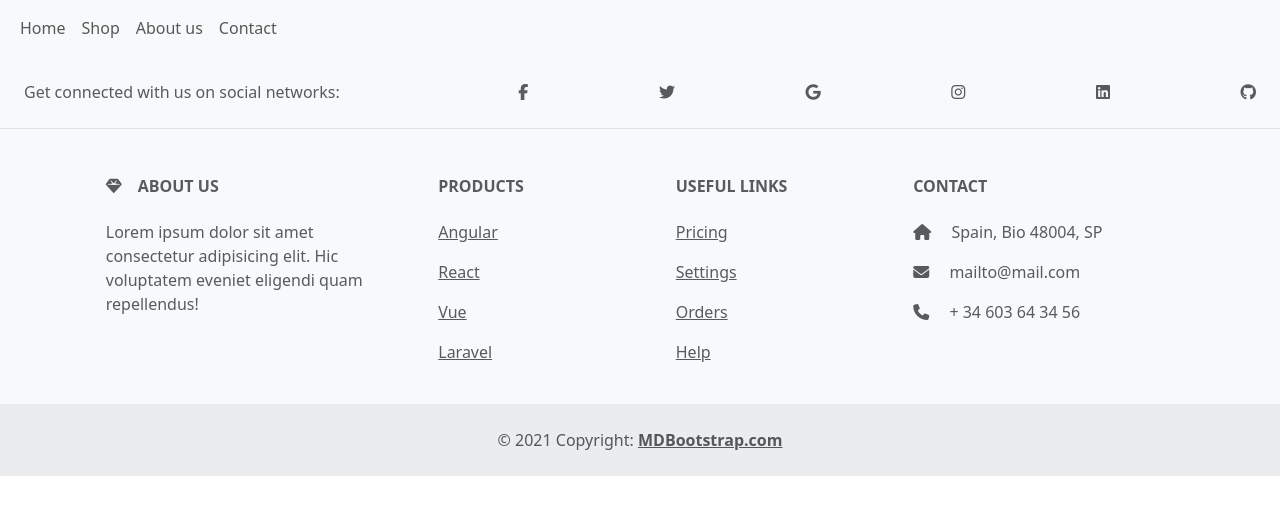
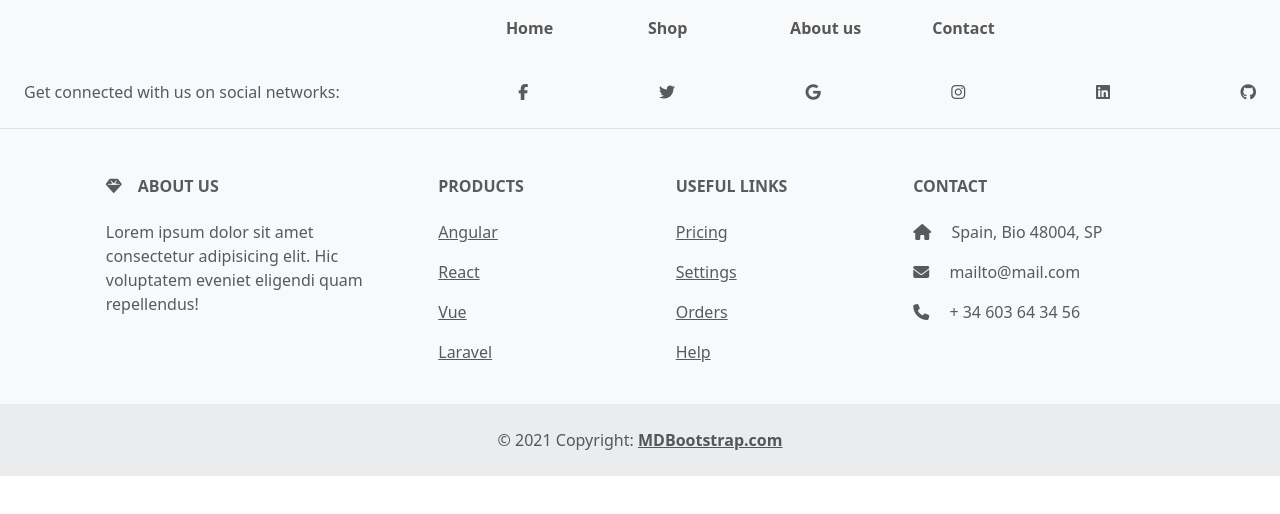
Before and after one commit to nasre21/prudoctos-perros, a Vue app: page / in a window 1280 px wide. Shown: the top 514 px of the page. Built offline with nearby package versions, Linux system fonts and the light colour scheme.

Commit message:
acabado nav bar falta css

```diff
--- a/package.json
+++ b/package.json
@@ -14,7 +14,7 @@
     "bootstrap-icons": "^1.10.5",
     "core-js": "^3.8.3",
     "vue": "^3.2.13",
-    "vue-router": "^4.0.3"
+    "vue-router": "^4.2.4"
   },
   "devDependencies": {
     "@vue/cli-plugin-babel": "~5.0.0",
--- a/src/components/NavBar.vue
+++ b/src/components/NavBar.vue
@@ -5,13 +5,13 @@
     <button class="navbar-toggler" type="button" data-bs-toggle="collapse" data-bs-target="#navbarNav" aria-controls="navbarNav" aria-expanded="false" aria-label="Toggle navigation">
       <span class="navbar-toggler-icon"></span>
     </button>
-    <div class="collapse navbar-collapse" id="navbarNav">
+    <div class="collapse navbar-collapse justify-content-center" id="navbarNav">
       <ul class="navbar-nav">
         <!-- <li class="nav-item" v-for='navs in navImg' :key='navs.id'>
           <router-link :to="navs.rout" class="nav-link active" aria-current="page"><img :src="navs.src1" alt="Image"></router-link>
         </li> -->
-        <li class="nav-item" v-for='nav in navBar' :key='nav.id'>
-          <router-link :to="nav.rout" class="nav-link">{{ nav.title }}</router-link>
+        <li class="nav-item col-md-6"  v-for='nav in navBar' :key='nav.id'>
+          <router-link :to="nav.rout" class="nav-link nav_title">{{ nav.title }}</router-link>
         </li>
       </ul>
     </div>
@@ -55,4 +55,10 @@ const navBar = [
 <!-- Add "scoped" attribute to limit CSS to this component only -->
 <style scoped>
 
+
+.nav_title{
+  font-size: 1rem;
+  font-weight: 700;
+}
+
 </style>
```
Also changed, not shown: src/main.js (line endings or trailing spaces), vue.config.js (line endings or trailing spaces), 1 other file (tests, documents, lock files or other folders).
